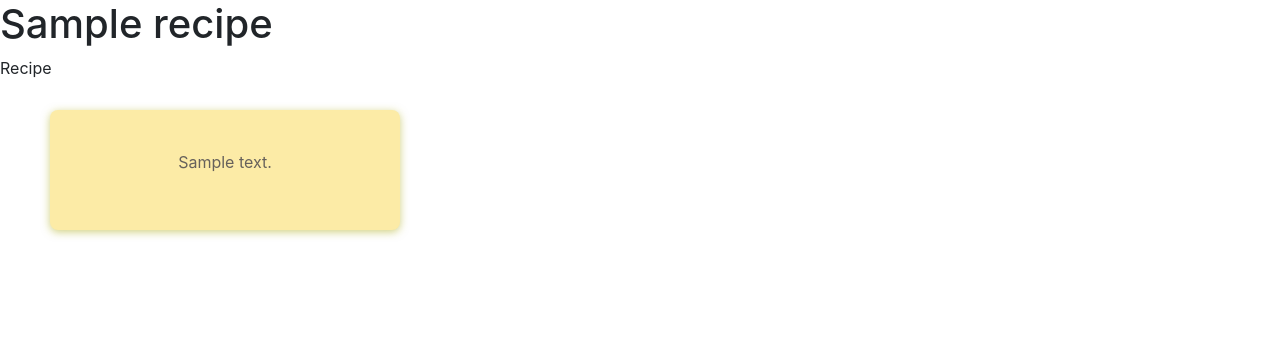
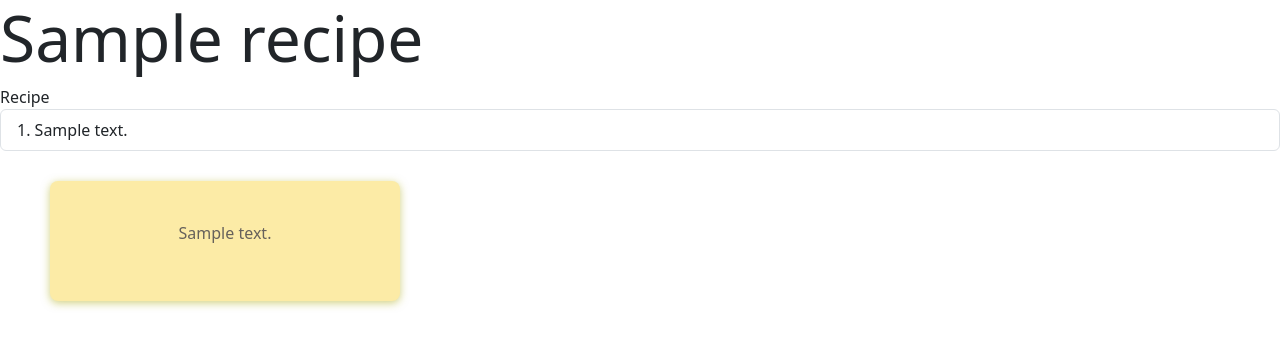
Before and after one commit to schovkla/cookbook, a Django app: template cookbook_app/templates/cookbook_app/recipe.html in a window 1280 px wide. Shown: the top 348 px of the page. Run offline with Django 4.2, Linux system fonts and the light colour scheme; the template is opened without the code that fills it: values that come from a table or form of the project are taken from there, others are empty; tables that the repository leaves empty hold one stand-in row (values such as "Sample post"); parts of the project's set-up code (start-up, migrations or seed data) failed here and were passed over; some libraries are stand-ins or nearby versions.

Commit message:
Add steps to the recipe detail page.

```diff
--- a/cookbook_app/templates/cookbook_app/core.html
+++ b/cookbook_app/templates/cookbook_app/core.html
@@ -3,8 +3,8 @@
 <!DOCTYPE html>
 <html lang="en">
 <head>
-    <link rel="stylesheet" href="https://cdn.jsdelivr.net/npm/bootstrap@4.3.1/dist/css/bootstrap.min.css"
-          integrity="sha384-ggOyR0iXCbMQv3Xipma34MD+dH/1fQ784/j6cY/iJTQUOhcWr7x9JvoRxT2MZw1T" crossorigin="anonymous">
+<link rel="stylesheet" href="https://cdnjs.cloudflare.com/ajax/libs/bootstrap/5.3.0/css/bootstrap.min.css">
+
     {% block styles %}
     {% endblock %}
     <title></title></head>
@@ -18,9 +18,7 @@
 <script src="https://cdn.jsdelivr.net/npm/popper.js@1.14.7/dist/umd/popper.min.js"
         integrity="sha384-UO2eT0CpHqdSJQ6hJty5KVphtPhzWj9WO1clHTMGa3JDZwrnQq4sF86dIHNDz0W1"
         crossorigin="anonymous"></script>
-<script src="https://cdn.jsdelivr.net/npm/bootstrap@4.3.1/dist/js/bootstrap.min.js"
-        integrity="sha384-JjSmVgyd0p3pXB1rRibZUAYoIIy6OrQ6VrjIEaFf/nJGzIxFDsf4x0xIM+B07jRM"
-        crossorigin="anonymous"></script>
+  <script src="https://cdnjs.cloudflare.com/ajax/libs/bootstrap/5.3.0/js/bootstrap.bundle.min.js"></script>
 </script>
 </body>
 </html>
--- a/cookbook_app/templates/cookbook_app/recipe.html
+++ b/cookbook_app/templates/cookbook_app/recipe.html
@@ -2,16 +2,26 @@
 {% load static %}
 {% block styles %}
     <link rel="stylesheet" type="text/css" href="{% static 'css/notice_card.css' %}">
+    <link rel="stylesheet" type="text/css" href="{% static 'css/recipe_detail.css' %}">
 {% endblock %}
 {% block content %}
-{#    <style>#}
-{#      @import url("static/css/notice_card.css");#}
-{#    </style>#}
-{#    <link rel="stylesheet" type="text/css" href="{% static 'css/notice_card.css' %}">#}
-    <h1>{{ object.name }}</h1>
+    {#    <style>#}
+    {#      @import url("static/css/notice_card.css");#}
+    {#    </style>#}
+    {#    <link rel="stylesheet" type="text/css" href="{% static 'css/notice_card.css' %}">#}
+    <h1 class="display-3">{{ object.name }}</h1>
 
     {#    TODO: Create nice web page for recipe#}
     Recipe
+
+
+
+    <ol class=" list-group list-group-numbered">
+        {% for step in steps %}
+            <li class="list-group-item">{{ step }}</li>
+
+        {% endfor %}
+    </ol>
 
     <div class="row">
         <div class="col-md-4 col-sm-6 content-card">
--- a/cookbook_app/views.py
+++ b/cookbook_app/views.py
@@ -8,3 +8,9 @@ from cookbook_app.models import Recipe
 class RecipeView(DetailView):
     template_name = "cookbook_app/recipe.html"
     model = Recipe
+
+    def get_context_data(self, **kwargs):
+        context = super().get_context_data(**kwargs)
+        recipe = self.get_object()
+        context['steps'] = recipe.steps.all()
+        return context
```
Also changed, not shown: cookbook_app/static/css/recipe_detail.css (added).
